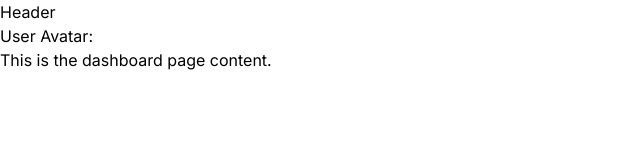
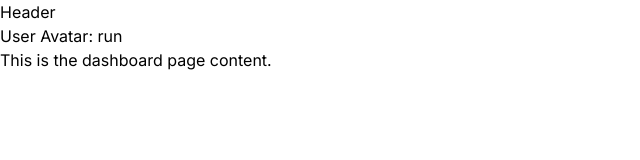
Before and after one commit to akshaykadambatt/hobbies, a Next.js app: page /dashboard in a window 1280 px wide. Shown: the top 160 px of the page, without its empty margins (0-640 px from the left). Built offline with nearby package versions, Linux system fonts and the light colour scheme; no server answers.

Commit message:
test: add console tests for User component

```diff
--- a/components/User.tsx
+++ b/components/User.tsx
@@ -9,13 +9,24 @@ import { getUser, setUser } from "@/utils/dexieUtils";
 const User: React.FC = () => {
   const { data: session, status } = useSession();
   const userData = useGetDexieDB<UserData>("users", "1");
+  const [name, setName] = useState<string|undefined>("");
+  function run() {
+    console.log('running');
 
+    getUser("1").then((data) => {
+      console.log("loaded from indexeddb", data);
+      setName(data?.name)
+    });
+  }
   useEffect(() => {
+    console.log("checking indexed db");
+
     getUser("1").then((data) => {
-      console.log("loaded from server", data);
+      console.log("loaded from indexeddb", data);
     });
     if (session?.user) {
-      setUser({
+    console.log("checking indexed db");
+    setUser({
         id: "1", //Removed session.user.id || '' (for fast dexie query)
         name: session.user?.name || "",
         email: session.user?.email || "",
@@ -37,7 +48,9 @@ const User: React.FC = () => {
       //   updateName(session);
     }
   }, [session]);
-  return <div className="user">User Avatar: {userData?.email}</div>;
+  return <div className="user">User Avatar: {userData?.email}
+  <button onClick={() => run()}>run {name}</button>
+  </div>;
 };
 
 export default User;
```
